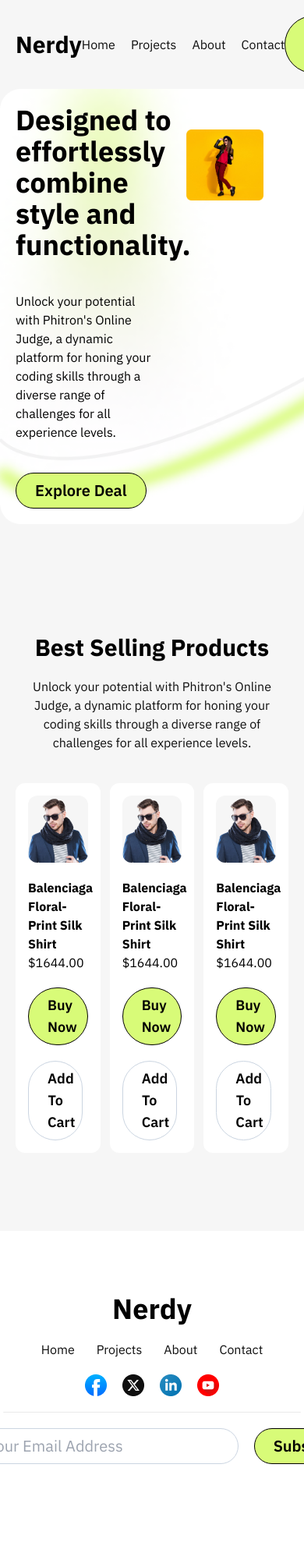
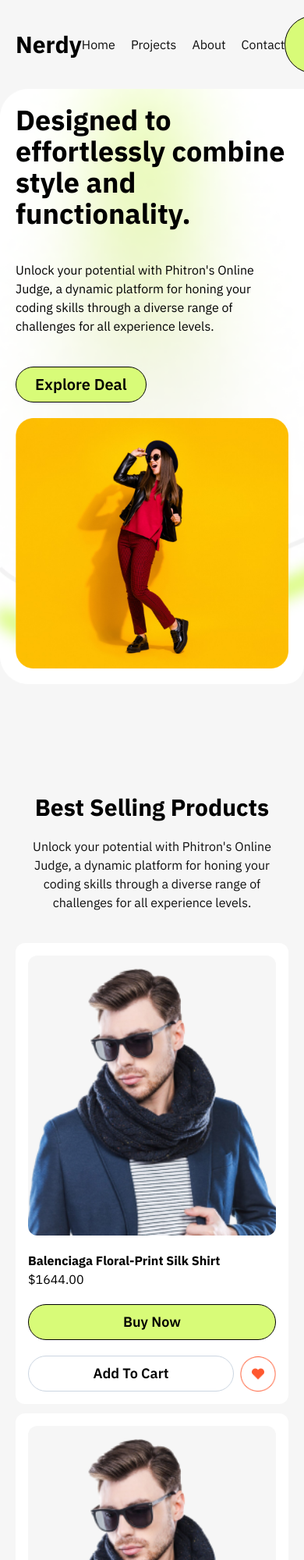
Before and after one commit to himadree-chaudhury/kickstart_assignment_1, a website: page index.html in a window 390 px wide. Shown: the top 2000 px of the page at 78% size. Before the commit the page ends 1957 px from the top, so only its background shows below. Drawn offline with nearby package versions, Linux system fonts and the light colour scheme.

Commit message:
mobile-responsive

```diff
--- a/index.html
+++ b/index.html
@@ -53,8 +53,8 @@
 
     <!-- *Hero Section -->
     <section class="bg-background">
-        <header id="hero-section" class="flex gap-3 justify-around max-w-screen-2xl mx-auto rounded-b-3xl p-5">
-            <div class="left-hero flex flex-col  items-start justify-center gap-10">
+        <header id="hero-section" class="flex flex-col lg:flex-row gap-5 justify-around max-w-screen-2xl mx-auto rounded-b-3xl p-5">
+            <div class="left-hero flex flex-col lg:w-1/2 items-start justify-center gap-10">
                 <h1 class="font-bold text-4xl">
                     Designed to <br>
                     effortlessly combine <br>
@@ -69,7 +69,7 @@
                     Explore Deal
                 </button>
             </div>
-            <div class="right-banner p-8">
+            <div class="right-banner lg:p-8">
                 <img src="./assets/Rectangle 17854.png" alt="">
             </div>
         </header>
@@ -83,7 +83,7 @@
                 platform for honing your coding skills through a
                 diverse
                 range of challenges for all experience levels.</p>
-            <div class="grid grid-cols-3 gap-3">
+            <div class="grid grid-cols-1 md:grid-cols-2 lg:grid-cols-3 gap-3">
                 <div class="bg-white flex flex-col gap-5 p-4 rounded-xl">
                     <img class="bg-background rounded-xl" src="./assets/model-demonstrating-winter-cloths 1.png" alt="">
                     <div>
@@ -152,8 +152,8 @@
         </div>
         <img src="./assets/Line 18.png" alt="">
         <div class=" subscribe-form ">
-            <form class="flex items-center justify-center gap-5" action="">
-                <input class="text-xl rounded-full p-2 w-96 border border-slate-300 "
+            <form class="flex flex-col md:flex-row items-center justify-center gap-5" action="">
+                <input class="text-xl rounded-full p-2 w-80 md:w-96 border border-slate-300 "
                     placeholder="Enter Your Email Address" type="email">
                 <button
                     class="bg-color-primary border border-black px-6 py-2 rounded-full font-semibold text-xl">Subscribe</button>
--- a/style.css
+++ b/style.css
@@ -6,6 +6,6 @@
   background-repeat: no-repeat;
   background-size: cover;
 }
-.left-hero {
+/* .left-hero {
   width: 50%;
-}
+} */
```
